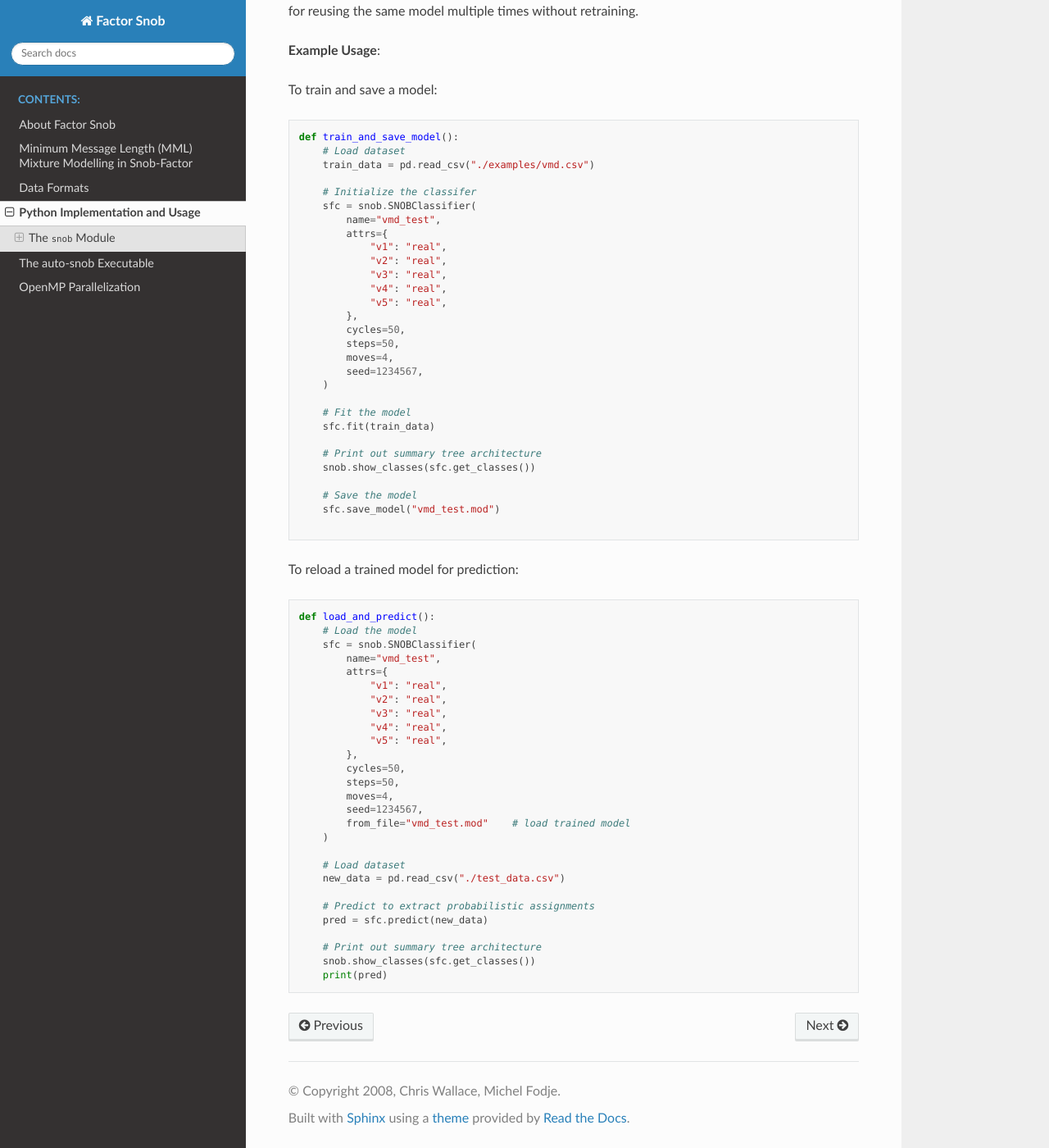
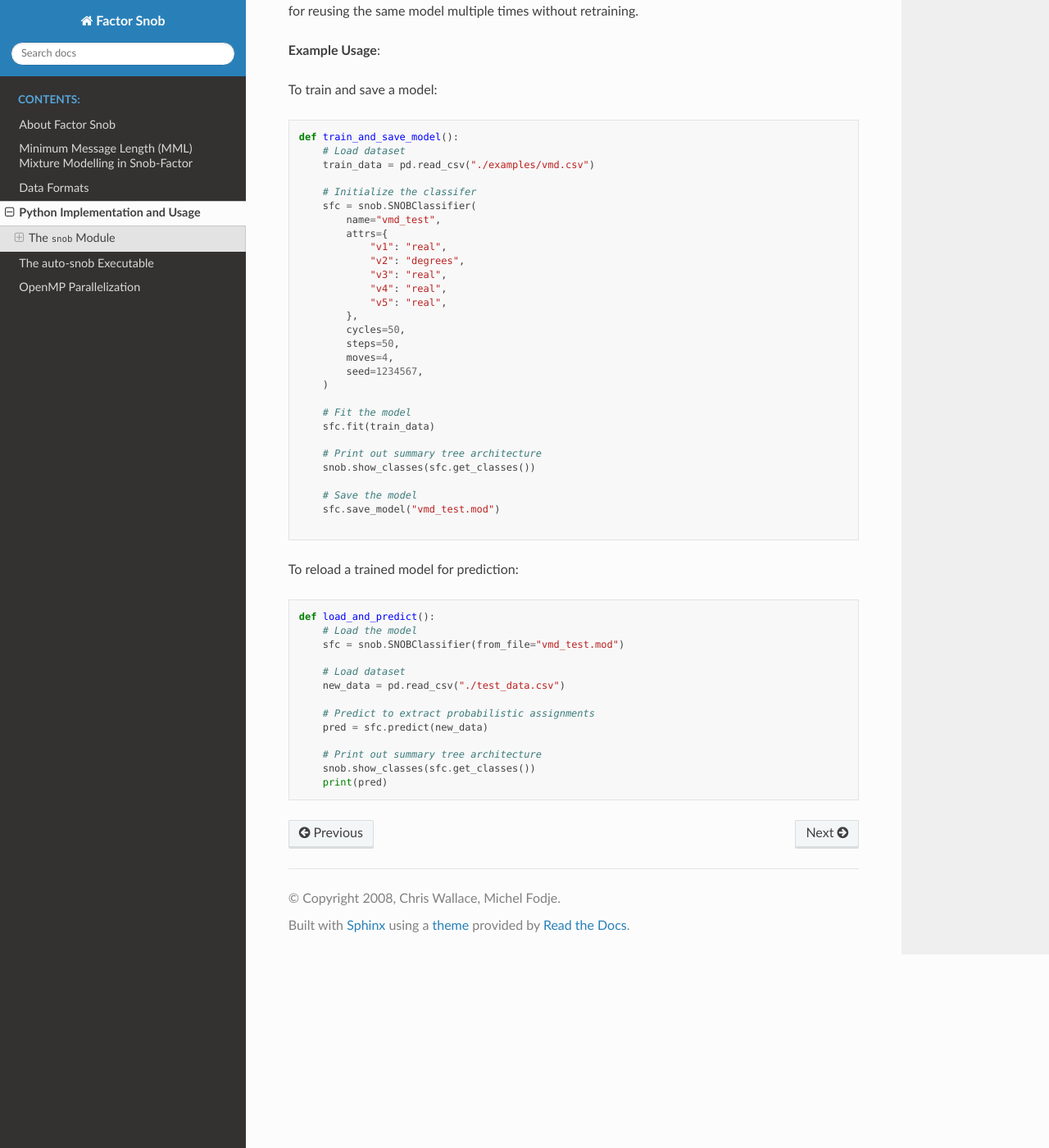
Before and after one commit to michel4j/snob-factor, a Sphinx documentation site: the page built from docs/python-usage.md, in a window 1280 px wide and 1400 px high, scrolled down 1999 px. Shown: the whole window at 82% size. Built offline with Sphinx 7.4.7 and the Read the Docs theme 3.1.0, drawn with Linux system fonts in a browser that asks for light colours.

Commit message:
docs: Correct `v2` attribute type to `degrees` and simplify `SNOBClassifier` instantiation in Python usage examples.

````diff
--- a/docs/python-usage.md
+++ b/docs/python-usage.md
@@ -104,7 +104,7 @@ def train_and_save_model():
         name="vmd_test",
         attrs={
             "v1": "real",
-            "v2": "real",
+            "v2": "degrees",
             "v3": "real",
             "v4": "real",
             "v5": "real",
@@ -130,21 +130,7 @@ To reload a trained model for prediction:
 ```python
 def load_and_predict():
     # Load the model
-    sfc = snob.SNOBClassifier(
-        name="vmd_test",
-        attrs={
-            "v1": "real",
-            "v2": "real",
-            "v3": "real",
-            "v4": "real",
-            "v5": "real",
-        },
-        cycles=50,
-        steps=50,
-        moves=4,
-        seed=1234567,
-        from_file="vmd_test.mod"    # load trained model
-    )
+    sfc = snob.SNOBClassifier(from_file="vmd_test.mod")
 
     # Load dataset
     new_data = pd.read_csv("./test_data.csv")
````
